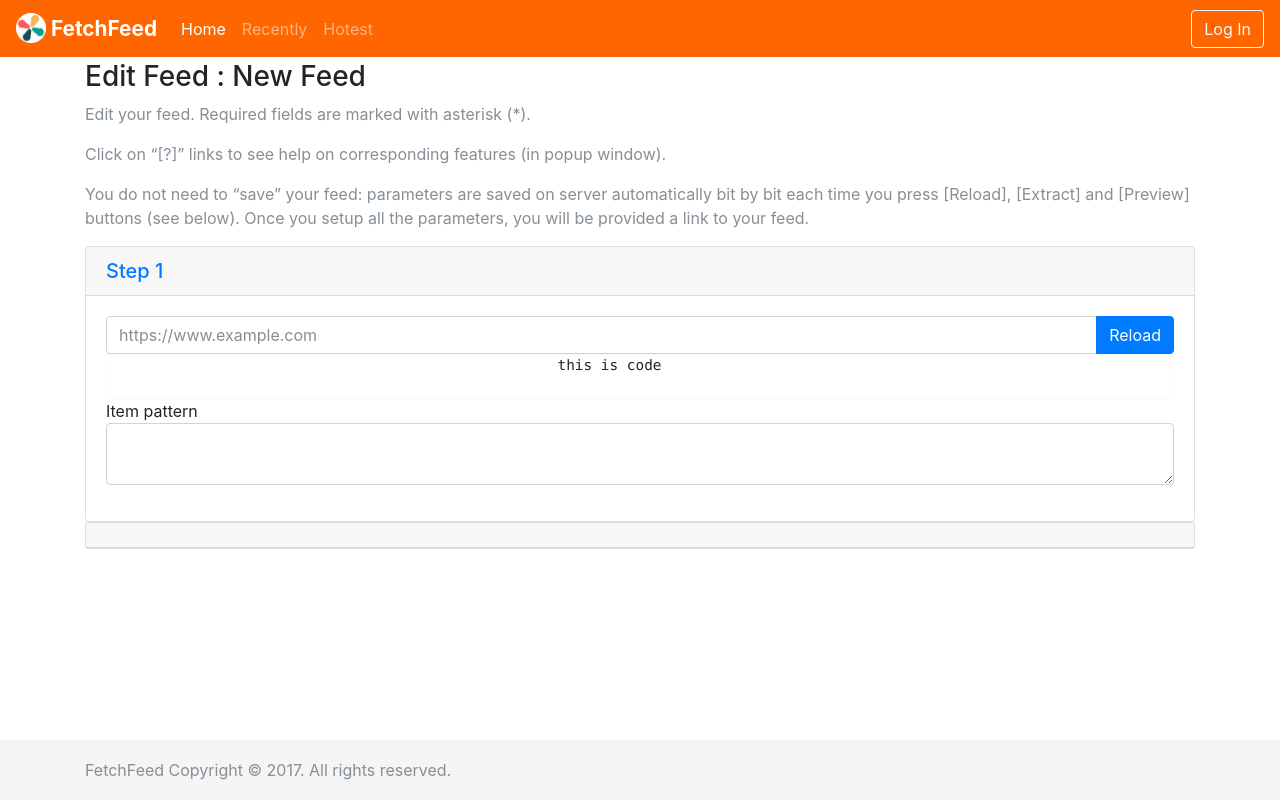
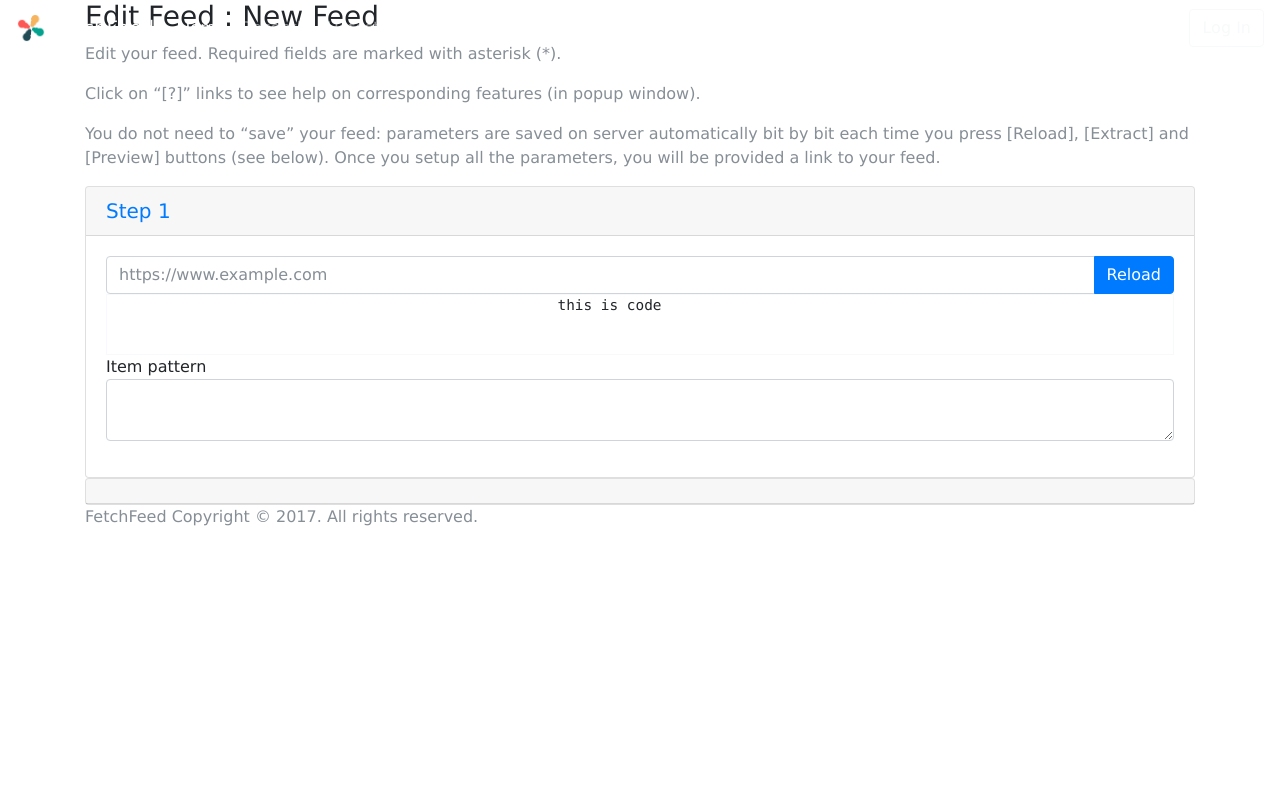
Before and after one commit to yearliny/FetchFeed-core, a Django app: template fetchfeed/templates/fetchfeed/base.html in a window 1280 px wide. Run offline with Django 3.2, Linux system fonts and the light colour scheme; the template is opened without the code that fills it, so the values that code supplies are empty; some libraries are stand-ins or nearby versions.

Commit message:
init django-core templates

```diff
--- a/fetchfeed/static/fetchfeed/css/style.css
+++ b/fetchfeed/static/fetchfeed/css/style.css
@@ -1,51 +1,31 @@
-html {
-  position: relative;
-  min-height: 100%;
+.bg-orange {
+    background-color: #E65100;
+}
+.bg-orange-light {
+    background-color: #EF6C00;
+}
+.text-orange {
+    color: #E65100 !important;
+}
+.btn-outline-orange {
+    color: #E65100;
+    background-color: transparent;
+    background-image: none;
+    border-color: #E65100;
+  }
+
+.btn-outline-orange:hover {
+    color: #fff;
+    background-color: #E65100;
+    border-color: #E65100;
 }
 
+html {
+    position: relative;
+    min-height: 100%;
+  }
 body {
-  /* Margin bottom by footer height */
-  margin-bottom: 60px;
+    font-family: "Lucida Grande",Lucida Sans Unicode, Hiragino Sans GB, WenQuanYi Micro Hei, Verdana, Aril, sans-serif;
 }
-
-body > .container {
-  padding: 60px 15px 0;
-}
-
-.footer {
-  position: absolute;
-  bottom: 0;
-  width: 100%;
-  /* Set the fixed height of the footer here */
-  height: 60px;
-  line-height: 60px; /* Vertically center the text there */
-  background-color: #f5f5f5;
-}
-/*悬浮 link 中样式*/
-.navbar-dark .navbar-nav .nav-link:focus, .navbar-dark .navbar-nav .nav-link:hover {
-    color: #f7f7f9;
-}
-/*navbar 背景色*/
-nav.navbar.navbar-expand-md.navbar-dark.fixed-top {
-    background-color: #FF6600
-}
-/*Brand font*/
-.navbar-dark .navbar-brand {
-    font-weight: bold;
-    font-size: 1.3em;
-}
-
-.highlight pre {
-    padding: 0;
-    margin-top: 0;
-    margin-bottom: 0;
-    background-color: transparent;
-    border: 0;
-}
-pre {
-    display: block;
-    margin-top: 0;
-    margin-bottom: 1rem;
-    font-size: 90%;
-    color: #212529;
-}
+.navbar ul li a {
+    color:#fff;}
--- a/fetchfeed/urls.py
+++ b/fetchfeed/urls.py
@@ -3,4 +3,5 @@
 
 urlpatterns = [
     path('index/', views.index, name='index'),
+    path('api/<meth>/', views.api, name='api'),
 ]
```
Also changed, not shown: fetchfeed/cnku_doanloader.py (deleted, +0 -31 lines), fetchfeed/prc.py (+4 -4 lines), fetchfeed/views.py (+12 -1 lines).
